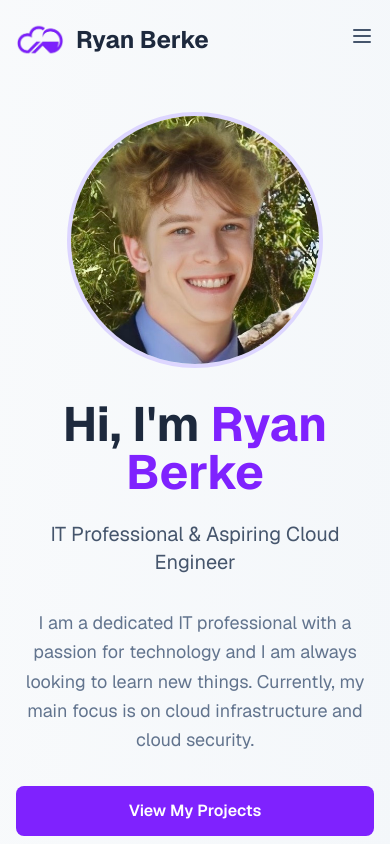
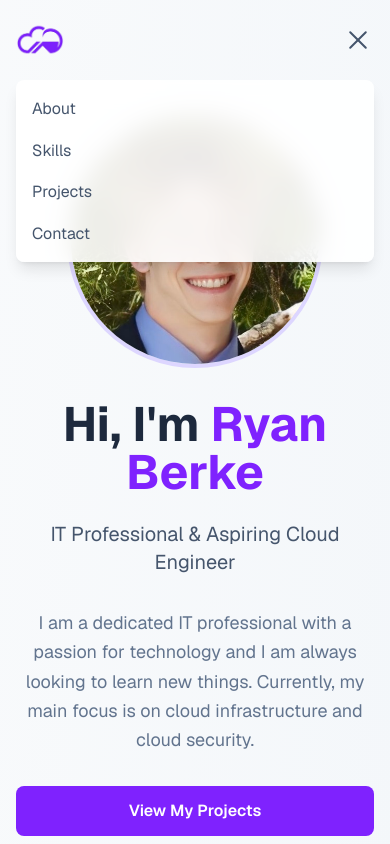
Before and after one commit to ryanburkii/myportfolio, a Next.js app: page / in a window 390 px wide. Both pictures are taken after a click on the button 362 px from the left and 36 px from the top of the page. Shown: the top 844 px of the page. Built offline with nearby package versions, Linux system fonts and the light colour scheme.

Commit message:
added some fun animations

```diff
--- a/src/app/api/send-email/route.ts
+++ b/src/app/api/send-email/route.ts
@@ -5,7 +5,7 @@ const resend = new Resend(process.env.RESEND_API_KEY);
 
 export async function POST(request: NextRequest) {
   try {
-    // Check if API key is set
+    // check if API key is set
     if (!process.env.RESEND_API_KEY) {
       console.error('RESEND_API_KEY not found');
       return NextResponse.json({ error: 'API key not configured. Please add RESEND_API_KEY to your environment variables.' }, { status: 500 });
--- a/src/components/Navigation.tsx
+++ b/src/components/Navigation.tsx
@@ -5,6 +5,7 @@ import Image from 'next/image';
 
 export function Navigation() {
   const [isScrolled, setIsScrolled] = useState(false);
+  const [isMobileMenuOpen, setIsMobileMenuOpen] = useState(false);
 
   useEffect(() => {
     const handleScroll = () => {
@@ -19,19 +20,30 @@ export function Navigation() {
     const element = document.getElementById(sectionId);
     if (element) {
       element.scrollIntoView({ behavior: 'smooth' });
+      setIsMobileMenuOpen(false);
     }
   };
 
+  const navItems = [
+    { id: 'about', label: 'About' },
+    { id: 'skills', label: 'Skills' },
+    { id: 'projects', label: 'Projects' },
+    { id: 'contact', label: 'Contact' },
+  ];
+
   return (
-    <nav className={`fixed top-0 left-0 right-0 z-50 transition-all duration-300 ${
-      isScrolled
-        ? 'bg-white/80 dark:bg-slate-900/80 backdrop-blur-md shadow-lg'
-        : 'bg-transparent'
-    }`}>
+    <nav className={`fixed top-0 left-0 right-0 z-50 transition-all duration-300 ${isScrolled
+      ? 'bg-white/80 dark:bg-slate-900/80 backdrop-blur-md shadow-lg'
+      : 'bg-transparent'
+      }`}>
       <div className="container mx-auto px-4 py-4">
         <div className="flex items-center justify-between">
           <div className="flex items-center space-x-3">
-            <div className="w-12 h-12 relative overflow-visible">
+            <button
+              onClick={() => window.scrollTo({ top: 0, behavior: 'smooth'})}
+              className="group flex items-center space-x-0 focus:outline-none transition-all duration-300 hover:scale-105"
+            >
+            <div className="w-12 h-12 relative rounded-full overflow-hidden transition-all duration-300 hover:drop-shadow-[0_0_8px_rgba(139,92,246,0.7)]">
               <Image
                 src="/logo-nobg.png"
                 alt="logo"
@@ -39,9 +51,12 @@ export function Navigation() {
                 className="object-contain"
               />
             </div>
-            <div className="text-2xl font-bold text-slate-800 dark:text-white">
-              Ryan Berke
-            </div>
+            <span
+              className="ml-3 overflow-hidden whitespace-nowrap text-white text-lg font-bold transform translate-x-[-30px] opacity-0 transition-all duration-300 group-hover:translate-x-0 group-hover:opacity-100"
+            >
+              rjb.rip
+            </span>
+            </button>
           </div>
 
           <div className="hidden md:flex space-x-8">
@@ -72,11 +87,53 @@ export function Navigation() {
           </div>
 
           <div className="md:hidden">
-            <button className="text-slate-600 dark:text-slate-300 hover:text-slate-800 dark:hover:text-white">
-              <svg className="w-6 h-6" fill="none" stroke="currentColor" viewBox="0 0 24 24">
-                <path strokeLinecap="round" strokeLinejoin="round" strokeWidth={2} d="M4 6h16M4 12h16M4 18h16" />
-              </svg>
+            <button
+              onClick={() => setIsMobileMenuOpen((prev) => !prev)}
+              className="flex flex-col justify-center items-center w-8 h-8 space-y-1.5 group"
+            >
+              <span
+                className={`block h-0.5 w-6 bg-slate-600 dark:bg-slate-300 rounded transition-all duration-300 ${
+                  isMobileMenuOpen
+                    ? 'rotate-45 translate-y-[8px]'
+                    : ''
+                }`}
+              />
+              <span
+                className={`block h-0.5 w-6 bg-slate-600 dark:bg-slate-300 rounded transition-all duration-300 ${
+                  isMobileMenuOpen
+                    ? 'opacity-0'
+                    : ''
+                }`}
+              />
+              <span
+                className={`block h-0.5 w-6 bg-slate-600 dark:bg-slate-300 rounded transition-all duration-300 ${
+                  isMobileMenuOpen
+                    ? '-rotate-45 -translate-y-[8px]'
+                    : ''
+                }`}
+              />
             </button>
+          </div>
+        </div>
+
+        {/* Mobile Menu with animation */}
+        <div
+          className={`md:hidden mt-4 bg-white/90 dark:bg-slate-900/90 rounded-lg shadow-lg backdrop-blur-md overflow-hidden transition-all duration-300 ease-in-out ${
+            isMobileMenuOpen
+              ? 'max-h-96 opacity-100 translate-y-0'
+              : 'max-h-0 opacity-0 -translate-y-2'
+          }`}
+        >
+          <div className="flex flex-col space-y-4 p-4">
+            {navItems.map((item) => (
+              <button
+                key={item.id}
+                onClick={() => scrollToSection(item.id)}
+                className="block w-full text-left text-slate-600 dark:text-slate-300 hover:text-violet-600 dark:hover:text-violet-400 transition-colors"
+              >
+                {item.label}
+              </button>
+            ))}
           </div>
         </div>
       </div>
```
Also changed, not shown: 1 other file (tests, documents, lock files or other folders).
